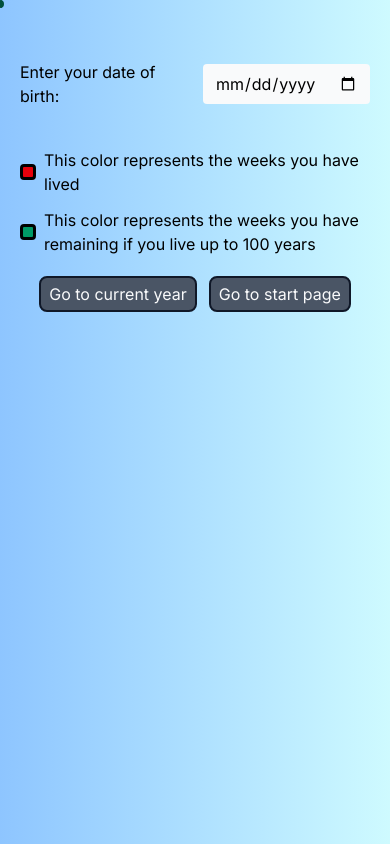
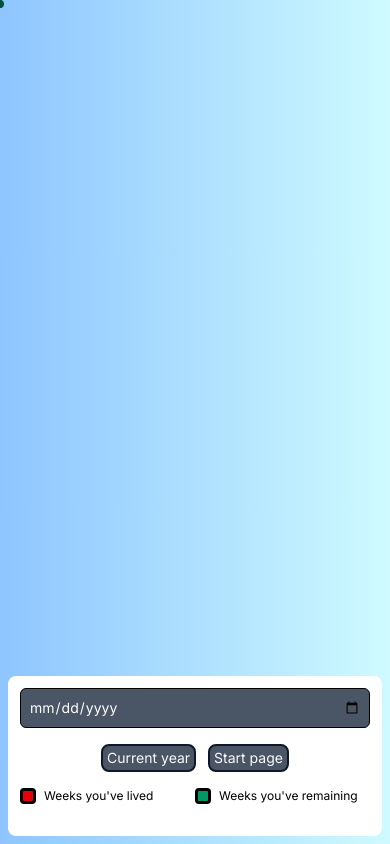
Before and after one commit to Pavlusha311245/DotCalendarWeb, a website built with Vite: page index.html in a window 390 px wide. Built offline with nearby package versions, Linux system fonts and the light colour scheme.

Commit message:
Add close button SVG, update HTML structure, and enhance styles for note dialog

```diff
--- a/index.html
+++ b/index.html
@@ -16,7 +16,7 @@
     <meta name="msapplication-config" content="/favicons/browserconfig.xml">
     <meta name="theme-color" content="#ffffff">
 
-    <link href="./src/css/main.css" rel="stylesheet">
+    <link href="src/style.css" rel="stylesheet">
 </head>
 <body>
 <main>
@@ -27,44 +27,69 @@
             id="start">
         <div class="container mx-auto px-5 grid grid-cols-1 lg:grid-cols-3 gap-5">
             <div></div>
-            <div class="order-2 flex gap-1">
-                <div id="yearsList" class="mt-10 space-y-5"></div>
-            </div>
-            <div class="order-1 lg:order-last">
-                <div class="lg:sticky lg:top-5">
-                    <div class="flex justify-center items-center space-x-2">
-                        <label for="dob">Enter your date of birth:</label>
-                        <input type="date" id="dob"
-                               class="rounded-sm py-2 px-3 bg-gray-50 dark:bg-gray-800 dark:text-gray-50" name="dob">
+
+            <!--Years of Your Life-->
+            <div class="order-2 flex gap-1 relative">
+                <div id="yearsList" class="mt-10 space-y-5 relative"></div>
+
+                <div class="bottom-0 left-0 right-0 fixed flex justify-center items-center">
+                    <div class="w-full max-w-md h-40 gap-3 bg-white p-3 m-2 space-y-4 rounded-lg">
+                        <div class="rounded-lg space-x-2">
+                            <input
+                                    type="date"
+                                    id="date-of-birth"
+                                    name="date-of-birth"
+                                    class="h-10 w-full rounded-md border bg-background text-sm
+                                           text-white
+                                           focus:outline-none focus:ring-2 focus:ring-ring
+                                           focus:ring-offset-2"
+                            />
                         </div>
 
-                    <div class="space-y-3 mt-10">
-                        <div class="flex items-center space-x-2">
+                        <div class="px-3 rounded-lg flex justify-center flex-wrap gap-3">
+                            <a href='#year2025' class="btn btn-sm">Сurrent year</a>
+                            <a href='#start' class="btn btn-sm">Start page</a>
+                        </div>
+
+                        <div class="flex justify-center items-center mt-2 text-xs">
+                            <div class="flex items-center space-x-2 w-full">
                                 <div class="dot dot-red"></div>
-                            <p>This color represents the weeks you have lived</p>
+                                <p>Weeks you've lived</p>
                             </div>
-                        <div class="flex items-center space-x-2">
+                            <div class="flex items-center space-x-2 w-full">
                                 <div class="dot dot-green"></div>
-                            <p>This color represents the weeks you have remaining if you live up to 100 years</p>
+                                <p>Weeks you've remaining</p>
+                            </div>
+                        </div>
+                    </div>
                 </div>
             </div>
 
+            <div class="order-1 lg:order-last">
                 <div>
                     <div id="infoPassed" class="text-base lg:text-xl font-bold text-center mt-5"></div>
                     <div id="infoRemaining" class="text-base lg:text-xl font-bold text-center mt-2"></div>
-                    </div>
-
-                    <div class="flex justify-center flex-wrap gap-3 mt-5">
-                        <a href='#year2025' class="btn">Go to current year</a>
-                        <a href='#start' class="btn">Go to start page</a>
-                    </div>
                 </div>
             </div>
         </div>
     </section>
 </main>
 
-<script type="module" src="src/ts/main.ts"></script>
+<dialog id="note-dialog">
+    <form method="dialog">
+        <button>
+            <img src="/icons/close.svg" class="w-8" alt="close-btn"/>
+        </button>
+    </form>
+
+    <textarea id="note" class="mt-3 note-textarea" rows="4" cols="50"></textarea>
+
+    <div>
+        <button id="save-note" class="btn mt-3">Save Note</button>
+    </div>
+</dialog>
+
+<script type="module" src="src/main.ts"></script>
 
 </body>
 </html>
--- a/src/ts/main.ts
+++ b/src/main.ts
@@ -54,17 +54,38 @@ const generateDivElement = (
     for (let i: number = 0; i < weeksCount; i++) {
         const weekDiv: HTMLElement = createElementWithClass('div', 'dot', '');
         const weekDate: Date = addWeeks(new Date(year, 0, 1), i);
+        weekDiv.id = `week-${year}-${i + 1}`;
+
         if (weekDate < dob) {
             weekDiv.classList.add('dot-gray');
         } else if (weekDate <= currentDate) {
             weekDiv.classList.add('dot-red');
+            weekDiv.addEventListener('click', () => showWeekInfo(weekDiv.id));
         } else {
             weekDiv.classList.add('dot-green');
+            weekDiv.addEventListener('click', () => showWeekInfo(weekDiv.id));
         }
+
         divElement.appendChild(weekDiv);
     }
     return divElement;
 };
+
+const showWeekInfo = (id: string) => {
+    const dialog = document.getElementById("note-dialog") as HTMLDialogElement;
+
+    const localStorageData = localStorage.getItem(id) || "";
+
+    const textarea = dialog.querySelector("textarea") as HTMLTextAreaElement;
+    textarea!.value = localStorageData;
+
+    dialog.querySelector('#save-note')?.addEventListener('click', () => {
+        localStorage.setItem(id, textarea.value);
+        dialog.close();
+    })
+
+    dialog.showModal();
+}
 
 const generateYearsList = (yearsAndWeeks: YearWeeks[], nowDate: Date, dob: Date): void => {
     const yearsList: HTMLElement = document.getElementById('yearsList') as HTMLElement;
@@ -101,7 +122,7 @@ const calculatePassedAndRemainingWeeks = (yearsAndWeeks: YearWeeks[], currentDat
 };
 
 const handleDobChange = (): void => {
-    const inputDOB: string = (document.getElementById("dob") as HTMLInputElement).value;
+    const inputDOB: string = (document.getElementById("date-of-birth") as HTMLInputElement).value;
     const startDate: Date = new Date(inputDOB);
     localStorage.setItem('dob', inputDOB);
     const endDate: Date = addYears(startDate, 100);
@@ -111,19 +132,20 @@ const handleDobChange = (): void => {
     generateYearsList(yearsAndWeeks, nowDate, startDate);
 
     const weeksInfo: WeeksInfo = calculatePassedAndRemainingWeeks(yearsAndWeeks, nowDate);
+
     const infoPassedElement: HTMLElement = document.getElementById('infoPassed') as HTMLElement;
+    infoPassedElement.textContent = `Passed weeks: ${weeksInfo.passedWeeks}`;
+
     const infoRemainingElement: HTMLElement = document.getElementById('infoRemaining') as HTMLElement;
-
-    infoPassedElement.textContent = `Passed weeks: ${weeksInfo.passedWeeks}`;
     infoRemainingElement.textContent = `Remaining weeks: ${weeksInfo.remainingWeeks}`;
 };
 
-(document.querySelector('#dob') as HTMLInputElement).addEventListener('change', handleDobChange);
+(document.querySelector('#date-of-birth') as HTMLInputElement).addEventListener('change', handleDobChange);
 
 window.onload = function (): void {
     const storedDOB: string | null = localStorage.getItem('dob');
     if (storedDOB) {
-        (document.getElementById("dob") as HTMLInputElement).value = storedDOB;
+        (document.getElementById("date-of-birth") as HTMLInputElement).value = storedDOB;
         handleDobChange();
     }
 };
--- a/src/css/main.css
+++ b/src/style.css
@@ -17,13 +17,57 @@
         scroll-behavior: smooth;
     }
 
+    dialog::backdrop {
+        background-color: #5c5c5c94;
+    }
+
+    dialog {
+        opacity: 0;
+        margin: auto;
+        background-color: transparent;
+    }
+
+    dialog[open] {
+        opacity: 1;
+
+        @starting-style {
+            opacity: 0;
+            translate: 0 -25vh;
+        }
+    }
+
+    .note-textarea {
+        @apply bg-gray-600 rounded-lg border-2 border-black p-3 text-white
+    }
+
+    .glass {
+        background: rgba(255, 255, 255, 0.2);
+        border-radius: 16px;
+        box-shadow: 0 4px 30px rgba(0, 0, 0, 0.1);
+        backdrop-filter: blur(5px);
+        -webkit-backdrop-filter: blur(5px);
+        border: 1px solid rgba(255, 255, 255, 0.3);
+    }
+
     .btn {
         @apply px-2 py-1
         text-gray-50 bg-gray-600
         hover:bg-gray-50 hover:text-gray-600
         rounded-lg
         border-2 border-gray-900
-        transition
+        transition-all duration-200 ease-in-out
+    }
+
+    .btn-sm {
+        @apply px-1 py-0.5 text-sm
+    }
+
+    input[type="date"] {
+        @apply bg-gray-600 border-2 border-black p-2 rounded-xl
+    }
+
+    input[type="date"]:focus {
+        @apply outline-none ring-2 ring-emerald-600
     }
 
     .dot {
@@ -39,7 +83,7 @@
     }
 
     .dot-gray {
-        @apply bg-gray-600 hover:bg-gray-300 hover:cursor-not-allowed
+        @apply bg-gray-600 hover:cursor-not-allowed
     }
 
     .progress {
```
Also changed, not shown: public/icons/close.svg (added). Lines whose indentation alone changed are shown as unchanged.
